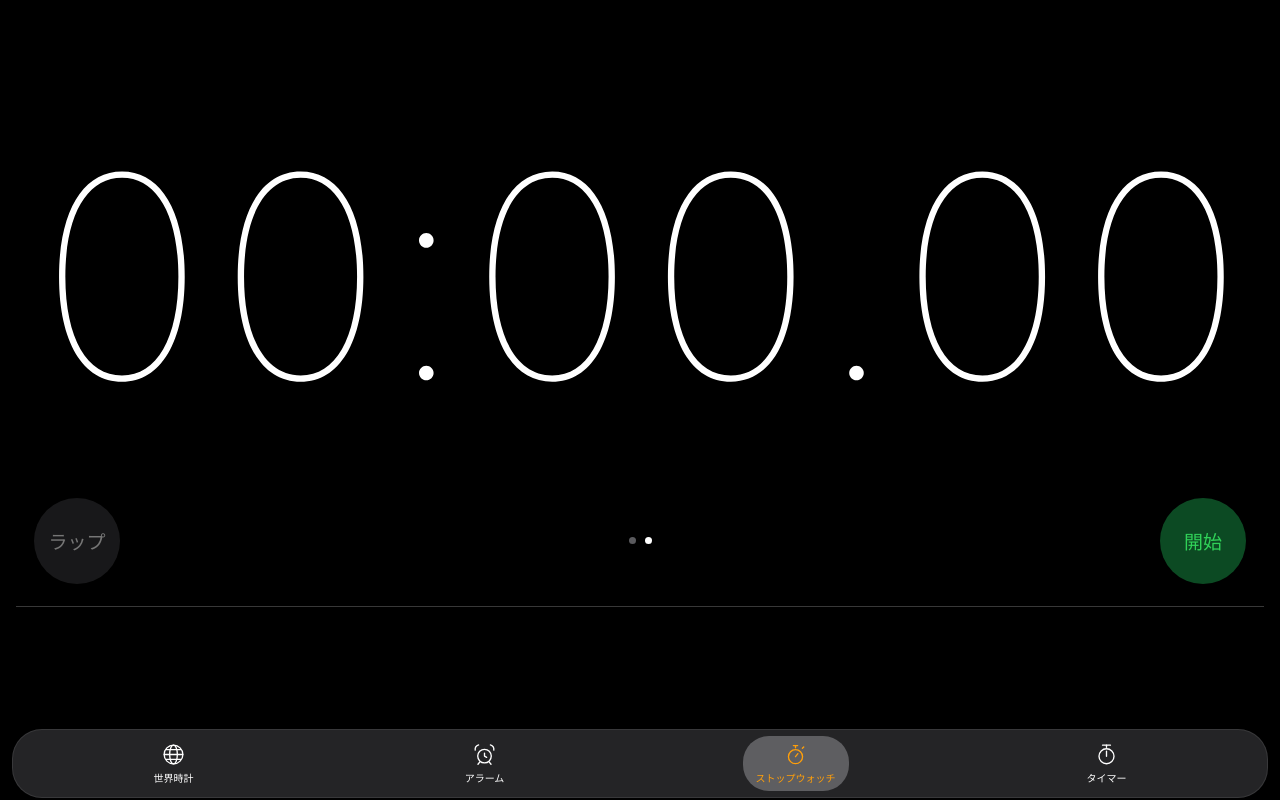
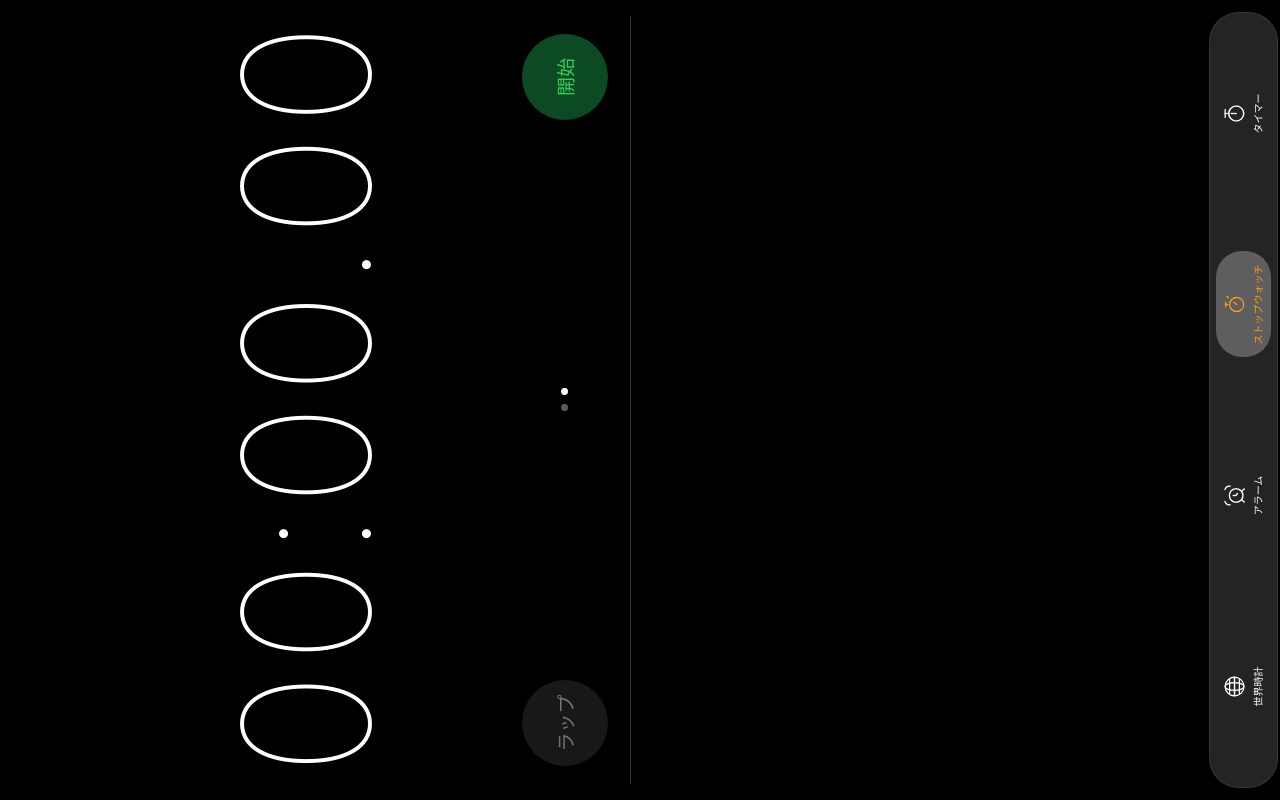
Before and after one commit to sho0628/stopwatch, a plain HTML site: page index.html in a window 1280 px wide. Drawn offline with Linux system fonts and the light colour scheme.

Commit message:
横向きにしても縦向き表示を維持する(画面回転時に逆回転して縦レイアウトを保持)
iOSのホーム画面アプリはmanifestのorientationを無視するため、横向き時は
html にrot-ccw/rot-cwクラスを付けてbody全体を逆回転し、縦サイズでレイアウト。
vw/vh・セーフエリアをCSS変数経由にして回転時に入れ替え。縦向き時の配置は不変。

Co-Authored-By: Claude Opus 5.5 <noreply@anthropic.com>
Claude-Session: https://claude.ai/code/session_01PoPLoF871UGxQmYB5AFQ2S

```diff
--- a/index.html
+++ b/index.html
@@ -14,6 +14,10 @@
 <title>時計</title>
 <style>
   :root {
+    --sat: env(safe-area-inset-top, 0px);
+    --sab: env(safe-area-inset-bottom, 0px);
+    --vw: 1vw;
+    --vh: 1vh;
     --green: #30d158;
     --green-fill: #0c4a23;
     --red: #ff453a;
@@ -45,10 +49,27 @@
     overflow-x: hidden;
   }
 
+  /* ===== Keep the app portrait when the phone is turned sideways =====
+     iOS ignores the manifest orientation for home-screen apps, so when the phone is in
+     landscape the whole app is rotated back by 90° and laid out at portrait size. */
+  html.rot-ccw, html.rot-cw {
+    --vw: 1vh; --vh: 1vw;
+    --sat: max(env(safe-area-inset-left, 0px), env(safe-area-inset-right, 0px));
+    --sab: 0px;
+    overflow: hidden;
+  }
+  html.rot-ccw body, html.rot-cw body {
+    position: fixed; top: 0; left: 0;
+    width: 100vh !important; height: 100vw !important; min-height: 0 !important;
+    transform-origin: top left; overflow: hidden;
+  }
+  html.rot-ccw body { transform: translateY(100vh) rotate(-90deg); }  /* phone turned left  */
+  html.rot-cw  body { transform: translateX(100vw) rotate(90deg); }   /* phone turned right */
+
   /* ===== Views ===== */
   .view {
     position: absolute; inset: 0;
-    padding-top: env(safe-area-inset-top);
+    padding-top: var(--sat);
     display: none;
     flex-direction: column;
   }
@@ -66,19 +87,19 @@
 
   .scroll {
     flex: 1; overflow-y: auto;
-    padding: 0 18px calc(120px + env(safe-area-inset-bottom));
+    padding: 0 18px calc(120px + var(--sab));
     -webkit-overflow-scrolling: touch; touch-action: pan-y;
   }
   .empty-hint { color: #6a6a6e; font-size: 15px; text-align: center; margin-top: 60px; }
 
   /* ===== Stopwatch view ===== */
-  .timer-area { flex: 0 0 auto; margin-top: 17vh; display: flex; align-items: center; justify-content: center; }
+  .timer-area { flex: 0 0 auto; margin-top: calc(17 * var(--vh)); display: flex; align-items: center; justify-content: center; }
   #timer {
     font-family: ui-rounded, "SF Pro Rounded", -apple-system, system-ui, sans-serif;
-    font-size: 22vw; font-weight: 100; line-height: 1; letter-spacing: -0.01em;
+    font-size: calc(22 * var(--vw)); font-weight: 100; line-height: 1; letter-spacing: -0.01em;
     font-variant-numeric: tabular-nums; font-feature-settings: "tnum"; white-space: nowrap;
   }
-  .controls { flex: 0 0 auto; margin-top: 10vh; display: flex; align-items: center; justify-content: space-between; padding: 0 34px; }
+  .controls { flex: 0 0 auto; margin-top: calc(10 * var(--vh)); display: flex; align-items: center; justify-content: space-between; padding: 0 34px; }
   .btn {
     width: 86px; height: 86px; border-radius: 50%; border: none;
     font-size: 19px; font-weight: 400;
@@ -96,7 +117,7 @@
   .dots span.active { background: #fff; }
   .laps {
     flex: 1 1 auto; overflow-y: auto; margin: 22px 16px 0;
-    padding-bottom: calc(120px + env(safe-area-inset-bottom));
+    padding-bottom: calc(120px + var(--sab));
     border-top: 0.5px solid rgba(255,255,255,0.22);
     -webkit-overflow-scrolling: touch; touch-action: pan-y;
   }
@@ -155,9 +176,9 @@
   .tm-setup {
     flex: 1; display: flex; flex-direction: column; align-items: center; gap: 24px;
     overflow-y: auto; -webkit-overflow-scrolling: touch; touch-action: pan-y;
-    padding: 6px 18px calc(120px + env(safe-area-inset-bottom));
+    padding: 6px 18px calc(120px + var(--sab));
   }
-  .tm-run { flex: 1; display: flex; flex-direction: column; align-items: center; justify-content: center; gap: 38px; padding-bottom: calc(120px + env(safe-area-inset-bottom)); }
+  .tm-run { flex: 1; display: flex; flex-direction: column; align-items: center; justify-content: center; gap: 38px; padding-bottom: calc(120px + var(--sab)); }
   .tm-setup[hidden], .tm-run[hidden] { display: none; }
   .tm-controls { display: flex; justify-content: space-between; width: 100%; max-width: 360px; padding: 0 8px; }
   .tm-controls .btn { font-size: 15px; }
@@ -176,7 +197,7 @@
   .tm-setup.editing .recent-play { display: none; }
   .pill-btn { background: #2c2c2e; color: #fff; border: none; border-radius: 16px; padding: 6px 15px; font-size: 15px; cursor: pointer; }
   .vhead button.pill-btn { color: #fff; }
-  .tm-ring { position: relative; width: 78vw; max-width: 320px; aspect-ratio: 1; display: flex; align-items: center; justify-content: center; }
+  .tm-ring { position: relative; width: calc(78 * var(--vw)); max-width: 320px; aspect-ratio: 1; display: flex; align-items: center; justify-content: center; }
   .tm-ring svg { position: absolute; inset: 0; width: 100%; height: 100%; transform: rotate(-90deg); }
   .tm-ring .trk { fill: none; stroke: #2a2a2c; stroke-width: 7; }
   .tm-ring .prg { fill: none; stroke: var(--orange); stroke-width: 7; stroke-linecap: round; }
@@ -210,7 +231,7 @@
     position: fixed; left: 0; right: 0; bottom: 0; z-index: 5;
     display: flex; justify-content: center;
     /* full-height document now reaches the real bottom; sit just above the edge */
-    padding: 0 12px calc(env(safe-area-inset-bottom, 0px) * 0.18 + 4px);
+    padding: 0 12px calc(var(--sab) * 0.18 + 4px);
     /* extra nudge toward the bottom edge (tune this one number) */
     transform: translateY(2px);
   }
@@ -235,7 +256,7 @@
   .scroll, .laps, .wcol, .tm-setup, .sheet { overscroll-behavior: contain; }
   .sheet {
     width: 100%; background: #1c1c1e; border-radius: 16px 16px 0 0;
-    padding: 12px 18px calc(20px + env(safe-area-inset-bottom)); max-height: 92%; overflow-y: auto;
+    padding: 12px 18px calc(20px + var(--sab)); max-height: 92%; overflow-y: auto;
   }
   .sheet-head { display: flex; justify-content: space-between; align-items: center; margin-bottom: 8px; }
   .sheet-head .t { font-size: 17px; font-weight: 600; }
@@ -899,6 +920,20 @@
     lastTapEnd = now;
   }, { passive: false });
 
+  /* keep portrait: rotate the app back when the phone is in landscape */
+  function applyOrientation() {
+    var root = document.documentElement;
+    var landscape = window.innerWidth > window.innerHeight;
+    var a = typeof window.orientation === "number" ? window.orientation
+          : (screen.orientation && typeof screen.orientation.angle === "number" ? screen.orientation.angle : 90);
+    if (a === 270) a = -90;
+    root.classList.toggle("rot-ccw", landscape && a !== -90);
+    root.classList.toggle("rot-cw", landscape && a === -90);
+  }
+  applyOrientation();
+  window.addEventListener("resize", applyOrientation);
+  window.addEventListener("orientationchange", function () { applyOrientation(); setTimeout(applyOrientation, 150); setTimeout(applyOrientation, 500); });
+
   /* iOS: stop pinch-zoom gestures */
   document.addEventListener("gesturestart", function (e) { e.preventDefault(); }, { passive: false });
 
```
